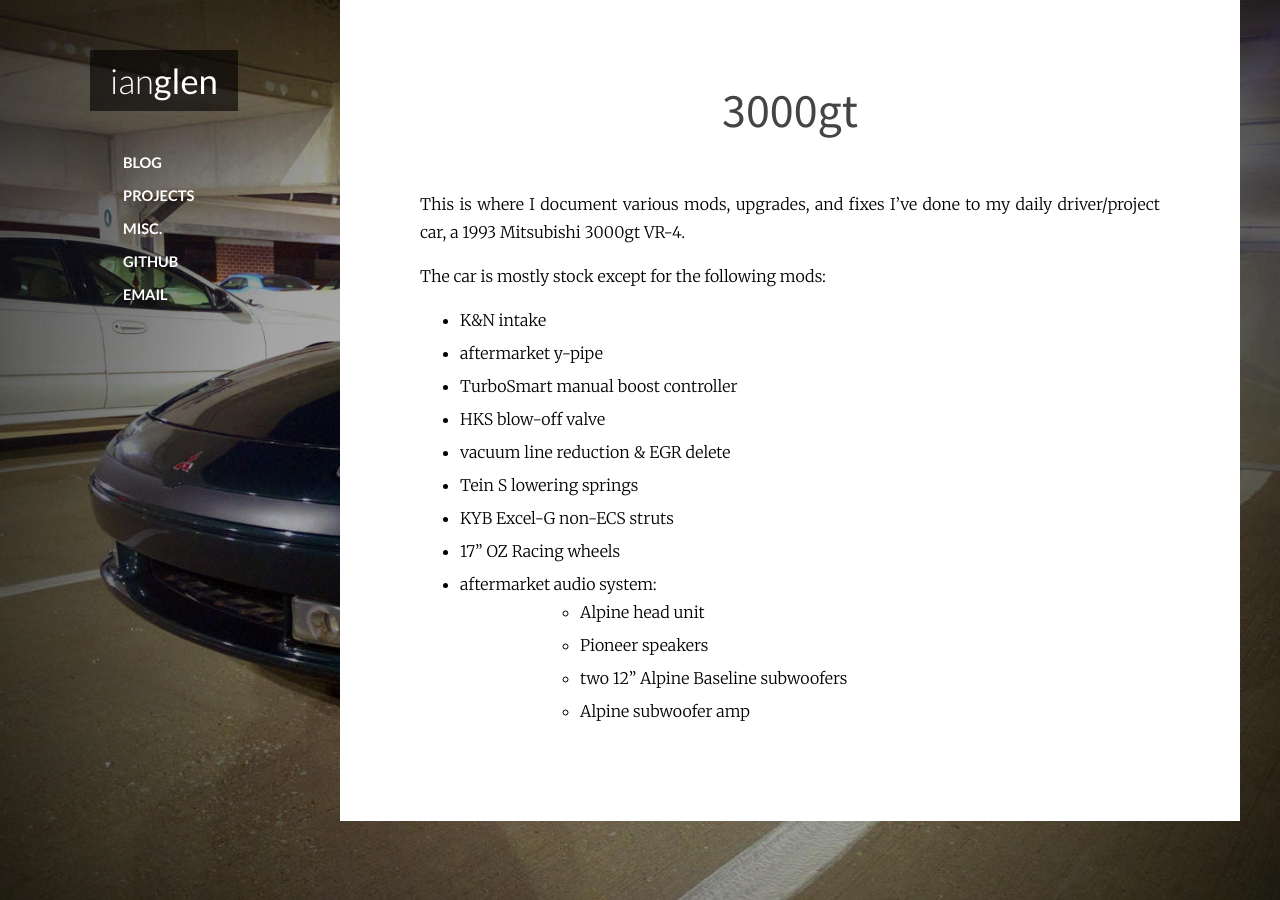
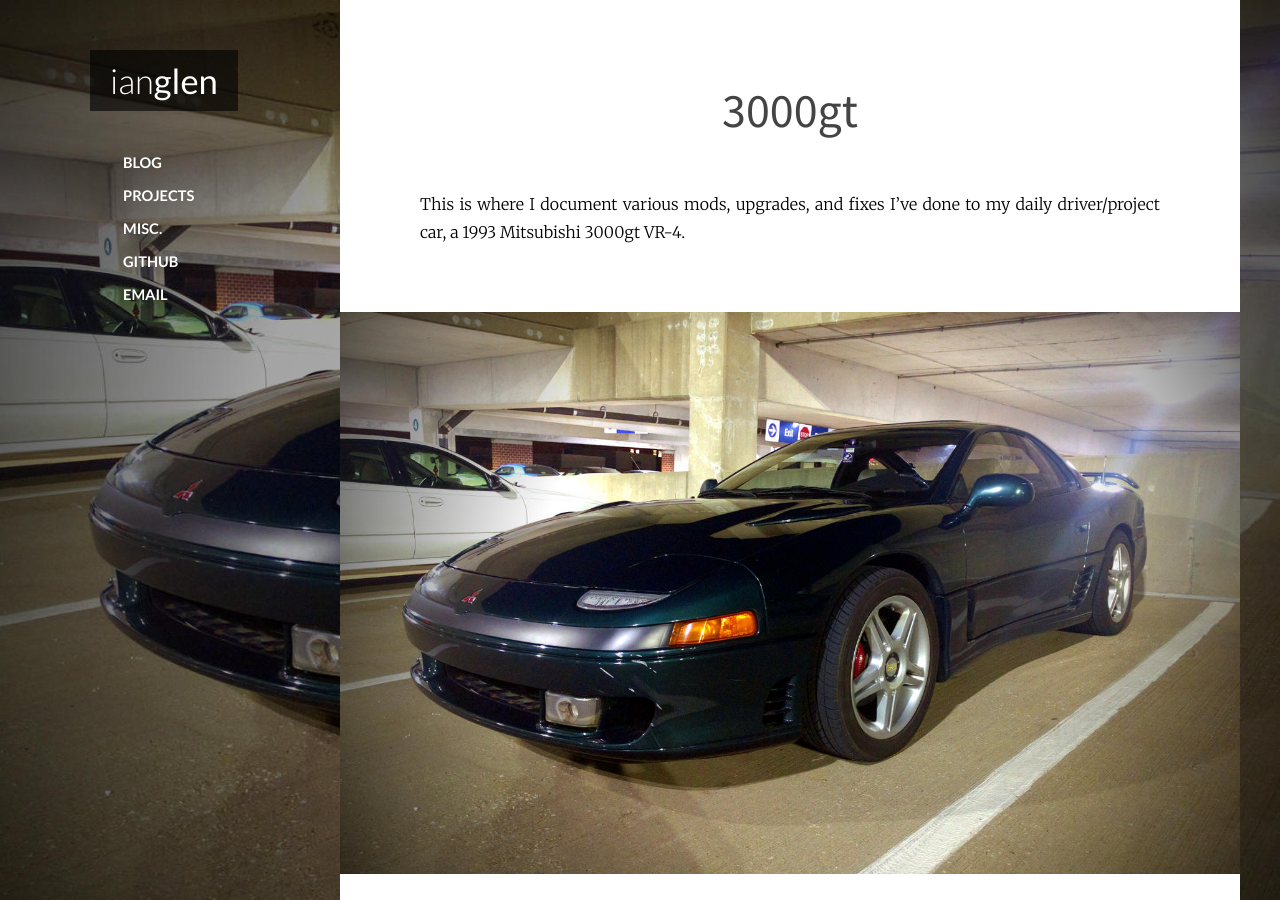
Before and after one commit to codeThatThinks/ianglen.me, a Jekyll site: the page built from projects/3000gt.md, in a window 1280 px wide and 900 px high. Built offline with Jekyll 4.4.1, drawn with Linux system fonts in a browser that asks for light colours.

Commit message:
Added car image, fixed formatting

```diff
--- a/projects/3000gt.md
+++ b/projects/3000gt.md
@@ -9,17 +9,19 @@
 
 This is where I document various mods, upgrades, and fixes I've done to my daily driver/project car, a 1993 Mitsubishi 3000gt VR-4.
 
+{% include image.html url="/content/projects/3000gt/car.jpg" %}
+
 The car is mostly stock except for the following mods:
-- K&N intake
-- aftermarket y-pipe
-- TurboSmart manual boost controller
-- HKS blow-off valve
-- vacuum line reduction & EGR delete
-- Tein S lowering springs
-- KYB Excel-G non-ECS struts
-- 17" OZ Racing wheels
-- aftermarket audio system:
-  - Alpine head unit
-  - Pioneer speakers
-  - two 12" Alpine Baseline subwoofers
-  - Alpine subwoofer amp
+* K&N intake
+* aftermarket y-pipe
+* TurboSmart manual boost controller
+* HKS blow-off valve
+* vacuum line reduction & EGR delete
+* Tein S lowering springs
+* KYB Excel-G non-ECS struts
+* 17" OZ Racing wheels
+* aftermarket audio system:
+  * Alpine head unit
+  * Pioneer speakers
+  * two 12" Alpine Baseline subwoofers
+  * Alpine subwoofer amp
```
Also changed, not shown: content/projects/3000gt/car.jpg (added).
